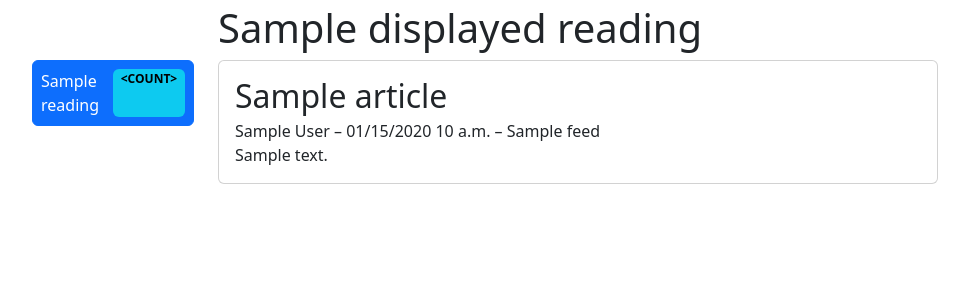
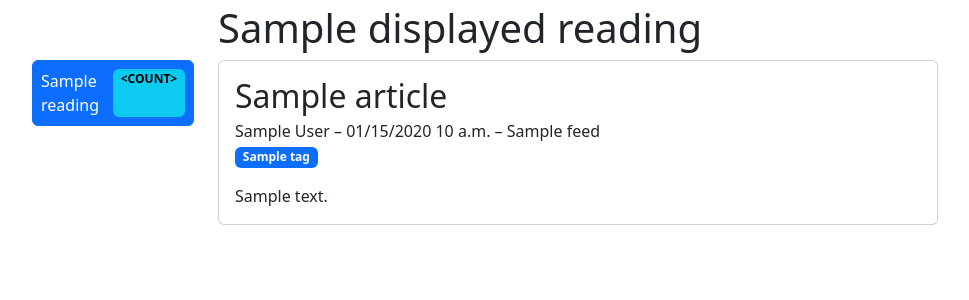
Before and after one commit to Jenselme/legadilo, a Django app: template legadilo/templates/feeds/reading_list_with_articles.html in a window 1280 px wide. Shown: the part 56-356 px from the top of the page, without its empty margins (62-1031 px from the left). Run offline with Django 5.2, Linux system fonts and the light colour scheme; the template is opened without the code that fills it: most values are stand-ins (such as "Sample title", 1, 10 or a date in 2020); some libraries are stand-ins or nearby versions.

Commit message:
feat: display articles tags

```diff
--- a/legadilo/feeds/models/article.py
+++ b/legadilo/feeds/models/article.py
@@ -42,8 +42,10 @@ class ArticleQuerySet(models.QuerySet["Article"]):
         return filters
 
     def for_reading_list(self, reading_list: ReadingList) -> Self:
-        return self.filter(self.build_filters_from_reading_list(reading_list)).select_related(
-            "feed"
+        return (
+            self.filter(self.build_filters_from_reading_list(reading_list))
+            .select_related("feed")
+            .prefetch_related("tags")
         )
 
 
--- a/legadilo/templates/feeds/reading_list_with_articles.html
+++ b/legadilo/templates/feeds/reading_list_with_articles.html
@@ -36,10 +36,17 @@
                     <div class="card mb-2 {% if article.is_read %}opacity-50{% endif %}">
                         <div class="card-body">
                             <h2 class="card-title">{{ article.title }}</h2>
-                            <p class="card-subtitle">
-                                {{ article.authors | join:", " }} – {{ article.published_at|date:"SHORT_DATETIME_FORMAT" }}
-                                {% if article.feed %}– {{ article.feed.title }}{% endif %}
-                            </p>
+                            <div class="card-subtitle">
+                                <p class="mb-0">
+                                    {{ article.authors | join:", " }} – {{ article.published_at|date:"SHORT_DATETIME_FORMAT" }}
+                                    {% if article.feed %}– {{ article.feed.title }}{% endif %}
+                                </p>
+                                {% if article.tags.all %}
+                                    <p>
+                                        {% for tag in article.tags.all %}<span class="badge text-bg-primary me-1">{{ tag.name }}</span>{% endfor %}
+                                    </p>
+                                {% endif %}
+                            </div>
                             <p class="card-text">{{ article.summary | safe }}</p>
                         </div>
                     </div>
```
Also changed, not shown: legadilo/feeds/tests/test_views/test_reading_list_with_articles_view.py (+2 -2 lines).
